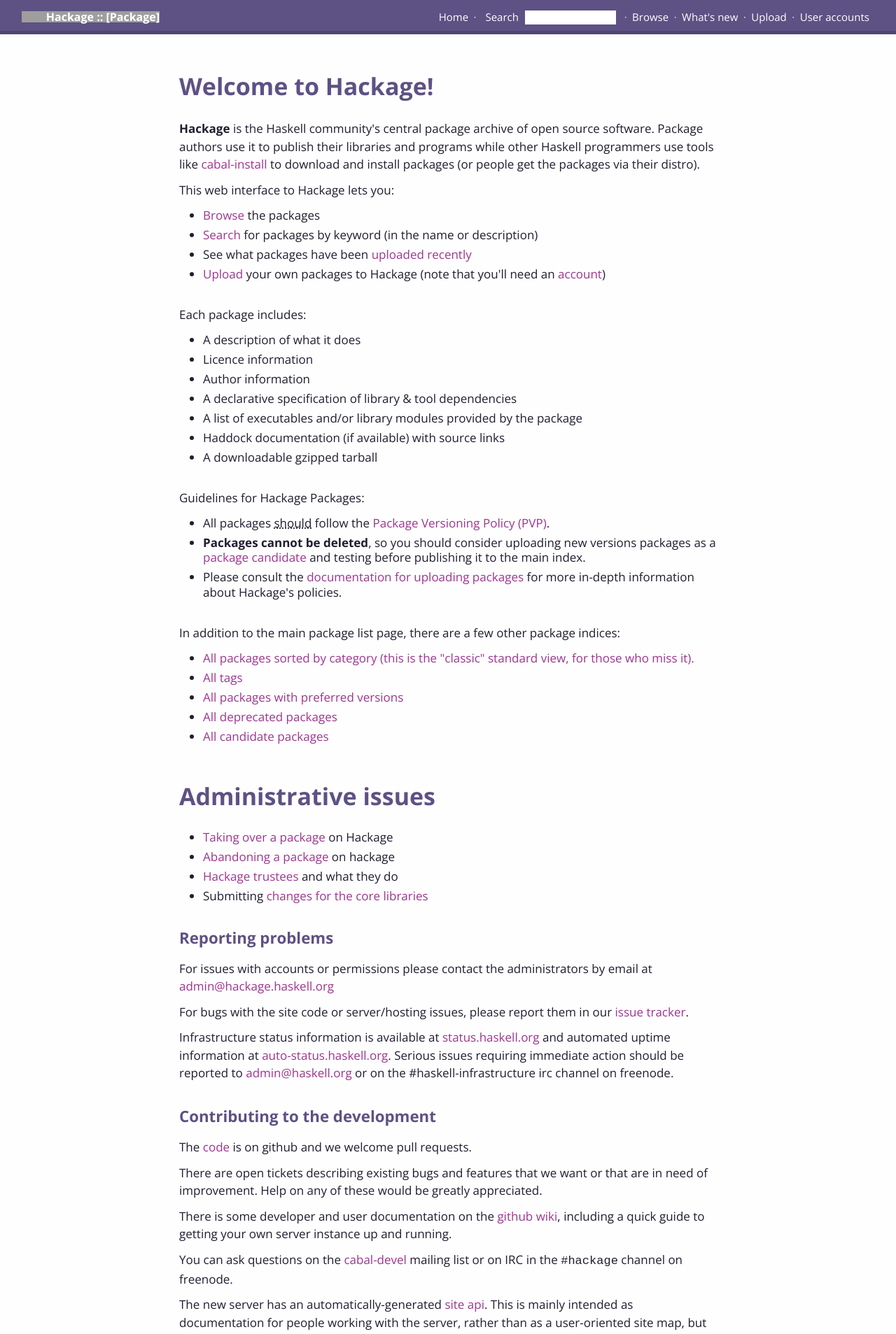
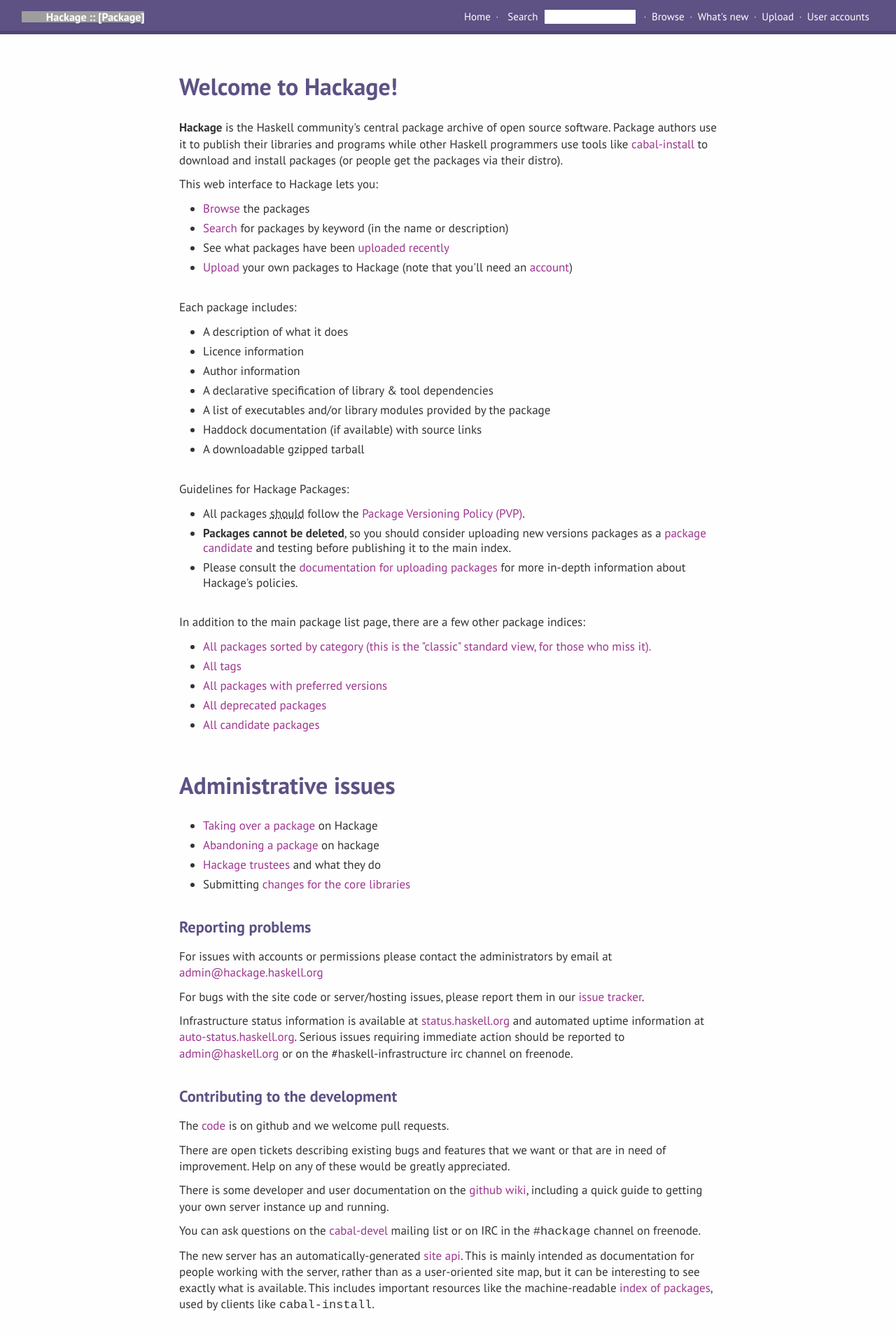
Before and after one commit to NunoAlexandre/nunoalexandre.github.io, a Jekyll site: the page pets/hackage/home.html, which Jekyll copies as it is, in a window 1280 px wide. Shown: the top 1907 px of the page at 70% size. Built offline with Jekyll 4.4.1, drawn with Linux system fonts in a browser that asks for light colours; grey boxes are pictures that could not be loaded.

Commit message:
Move from Open Sans to PT Sans
Aiming for a slight better font contrast while keeping
a good level of readability.

```diff
--- a/pets/hackage/home.html
+++ b/pets/hackage/home.html
@@ -1,7 +1,7 @@
 <!DOCTYPE html>
 <html>
 <head>
-<link href="https://fonts.googleapis.com/css?family=Open+Sans:400,400i,700" rel="stylesheet">
+<link href="https://fonts.googleapis.com/css?family=PT+Sans:400,400i,700" rel="stylesheet">
 <meta name="viewport" content="width=device-width, initial-scale=1">
 <link rel="stylesheet" href="./static/hackage.css" type="text/css" />
 <link rel="search" type="application/opensearchdescription+xml" title="Hackage" href="/packages/opensearch.xml" />
--- a/pets/hackage/monoid-extras.html
+++ b/pets/hackage/monoid-extras.html
@@ -1,7 +1,7 @@
 <!DOCTYPE html>
 <html>
 <head>
-  <link href="https://fonts.googleapis.com/css?family=Open+Sans:400,400i,700" rel="stylesheet">
+  <link href="https://fonts.googleapis.com/css?family=PT+Sans:400,400i,700" rel="stylesheet">
   <meta name="viewport" content="width=device-width, initial-scale=1">
 <link rel="stylesheet" href="./static/hackage.css" type="text/css" />
 <link rel="search" type="application/opensearchdescription+xml" title="Hackage" href="/packages/opensearch.xml" />
--- a/pets/hackage/static/hackage.css
+++ b/pets/hackage/static/hackage.css
@@ -11,7 +11,7 @@
 
 body {
   background: #fefefe;
-  color: #221D30;
+  color: #333;
   text-align: left;
   min-height: 100vh;
   position: relative;
@@ -65,7 +65,7 @@
  */
 
 body, button {
-  font: 400 17px/1.5 'Open Sans', 'Helvetica Neue', Helvetica, -apple-system, BlinkMacSystemFont, sans-serif;
+  font: 400 17px/1.37 'PT Sans', 'Open Sans', 'Helvetica Neue', Helvetica, -apple-system, BlinkMacSystemFont, sans-serif;
   *font-size:small; /* for IE */
   *font:x-small; /* for IE in quirks mode */
 }
@@ -254,8 +254,19 @@
 
 /* @group responsive */
 
+@media only screen and (min-width: 1920px) {
+  #content {
+    width: 50vw;
+  }
+}
+
+@media only screen and (min-width: 1280px) and (max-width: 1919px) {
+  #content {
+    width: 60vw;
+  }
+}
+
 @media only screen and (min-width: 1280px) {
-
   #table-of-contents {
     position: fixed;
     left: 10px;
@@ -264,7 +275,6 @@
   }
 
   #content {
-    width: 60vw;
     max-width: 1450px;
   }
 }
```
